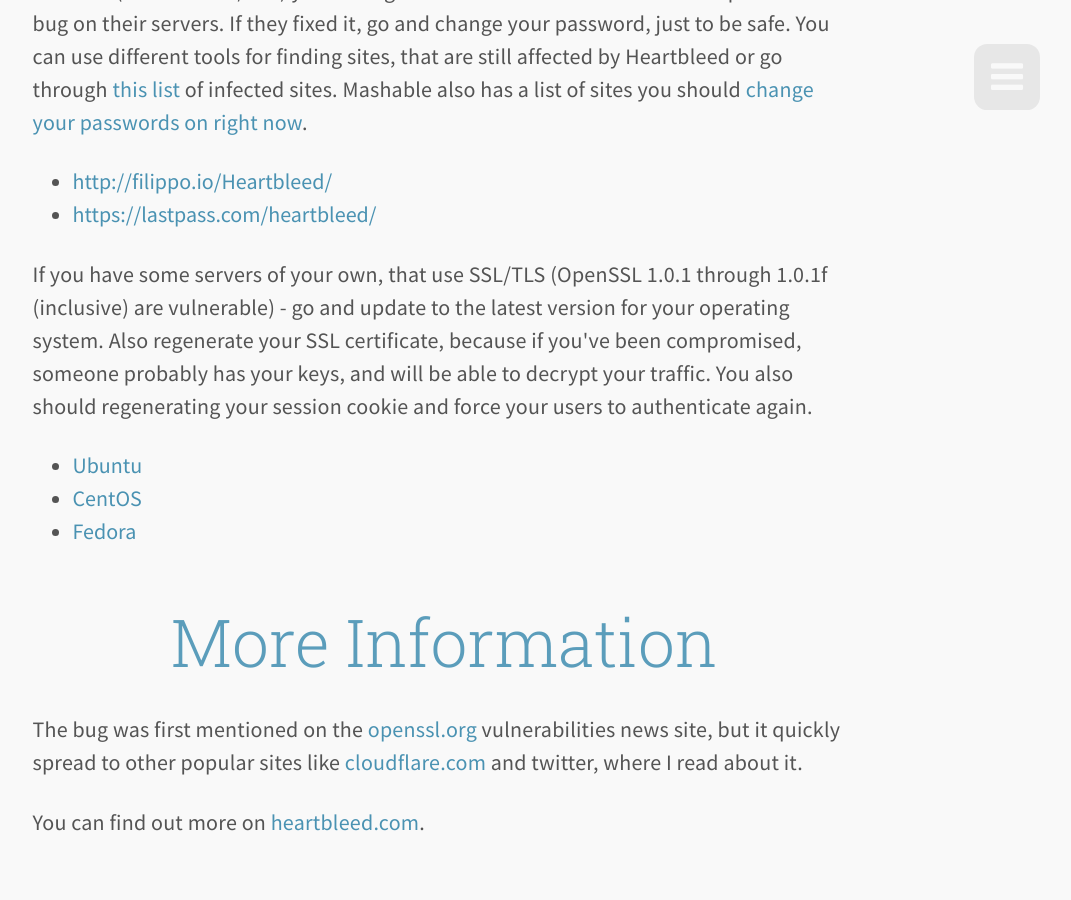
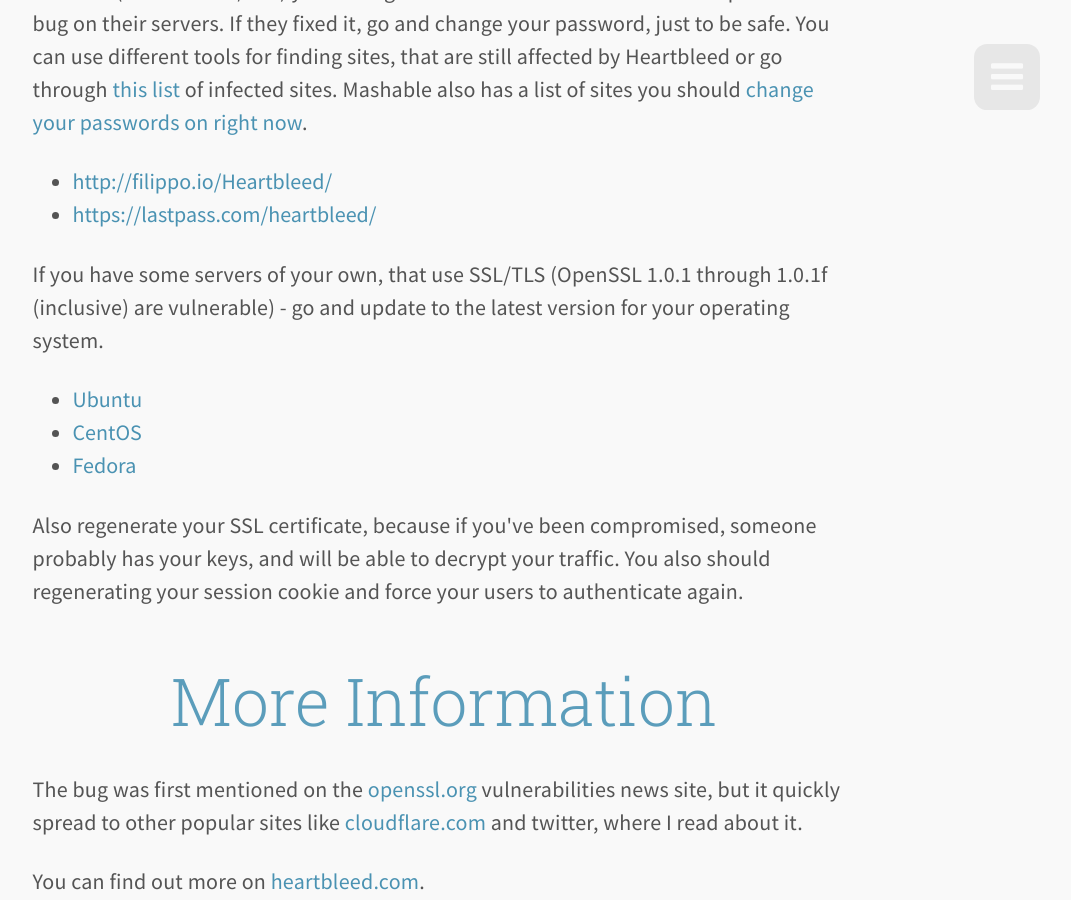
Before and after one commit to l4ci/l4ci.github.io, a Jekyll site: the page built from _posts/2014-04-10-the-heartbleed-bug.html, in a window 1280 px wide and 900 px high, scrolled down 2174 px. Shown: the whole window, without its empty margins (196-1267 px from the left). Built offline with Jekyll 4.4.1, drawn with Linux system fonts in a browser that asks for light colours; nearby versions of some CDN libraries; Markdown is read by kramdown in place of the engine named in the settings.

Commit message:
more typos

```diff
--- a/_posts/2014-04-10-the-heartbleed-bug.html
+++ b/_posts/2014-04-10-the-heartbleed-bug.html
@@ -50,13 +50,17 @@
       </ul>
 
       <p>
-        If you have some servers of your own, that use SSL/TLS (OpenSSL 1.0.1 through 1.0.1f (inclusive) are vulnerable) - go and update to the latest version for your operating system. Also regenerate your SSL certificate, because if you've been compromised, someone probably has your keys, and will be able to decrypt your traffic. You also should regenerating your session cookie and force your users to authenticate again.
+        If you have some servers of your own, that use SSL/TLS (OpenSSL 1.0.1 through 1.0.1f (inclusive) are vulnerable) - go and update to the latest version for your operating system.
       </p>
       <ul>
         <li><a href="http://www.ubuntu.com/usn/usn-2165-1/">Ubuntu</a></li>
         <li><a href="http://lists.centos.org/pipermail/centos-announce/2014-April/020249.html">CentOS</a></li>
         <li><a href="https://lists.fedoraproject.org/pipermail/announce/2014-April/003205.html">Fedora</a></li>
       </ul>
+
+      <p>
+         Also regenerate your SSL certificate, because if you've been compromised, someone probably has your keys, and will be able to decrypt your traffic. You also should regenerating your session cookie and force your users to authenticate again.
+      </p>
 
       <h2>More Information</h2>
       <p>The bug was first mentioned on the <a href="https://www.openssl.org/news/secadv_20140407.txt">openssl.org</a> vulnerabilities news site, but it quickly spread to other popular sites like <a href="http://blog.cloudflare.com/staying-ahead-of-openssl-vulnerabilities">cloudflare.com</a> and twitter, where I read about it.</p>
```
